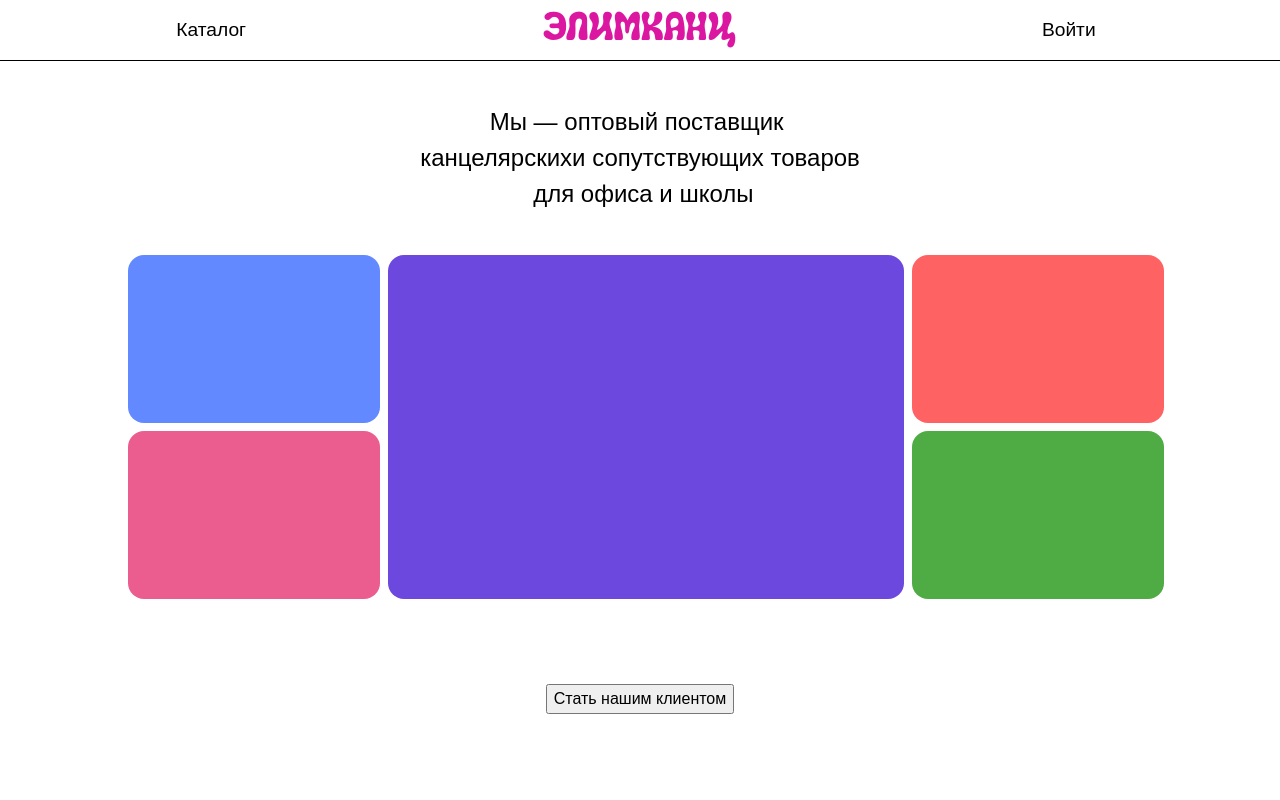
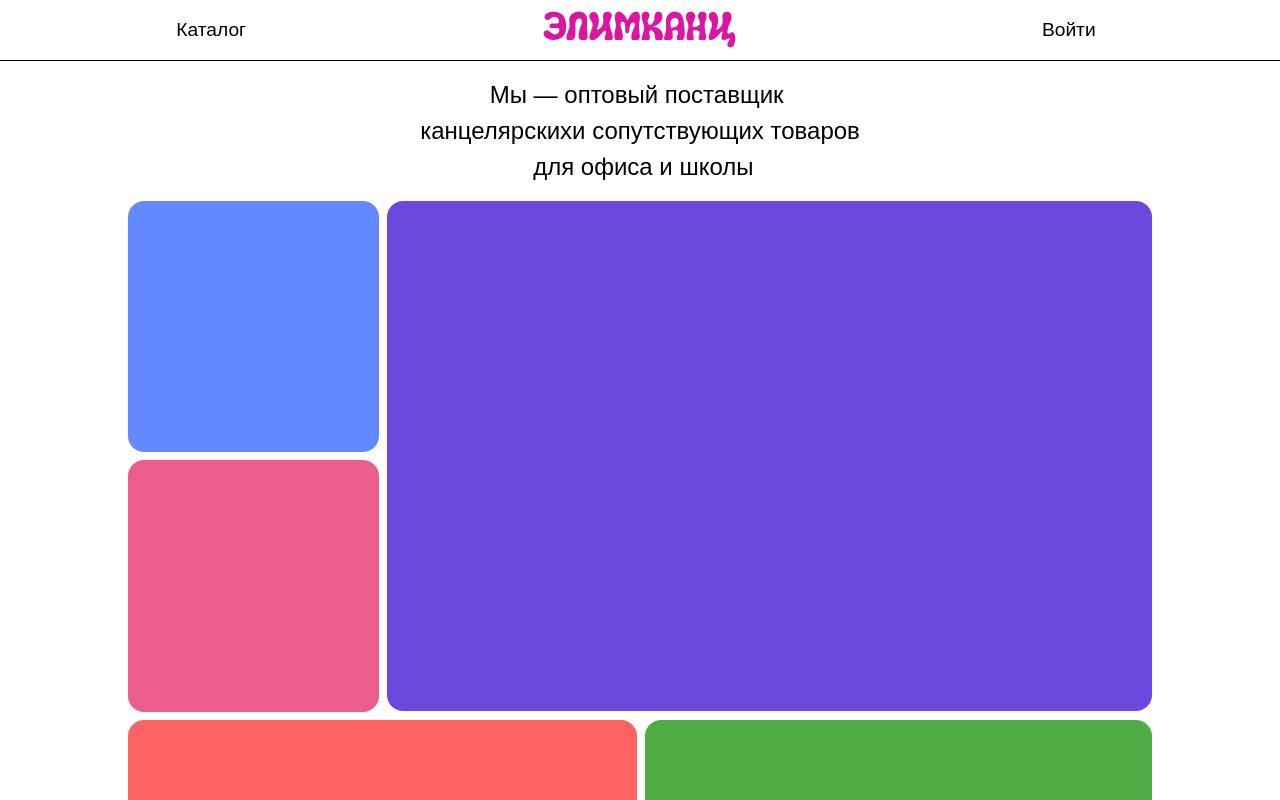
Before and after one commit to Limrlina/pet-project, a React (Vite) app: page / in a window 1280 px wide. Shown: the top 800 px of the page. Built offline with nearby package versions, Linux system fonts and the light colour scheme.

Commit message:
fix: sale banners on mobile

```diff
--- a/src/pages/Home/Home.module.css
+++ b/src/pages/Home/Home.module.css
@@ -168,3 +168,56 @@
         background-color: #4FAB44;
     }
 }
+
+/* iPhone (альбомный режим) */
+@media only screen and (orientation: landscape) and (min-device-width: 320px) and (max-device-width: 932px) {
+    .hero {
+        padding: 1rem 0;
+    }
+
+    .join-btn-container {
+        padding: 2rem 0;
+    }
+
+    .sales-container {
+        width: 80%;
+        aspect-ratio: auto;
+        grid-template-columns: repeat(4, 1fr);
+        grid-template-rows: repeat(4, 1fr);
+    }
+
+    .up-left {
+        grid-row: 1;
+        grid-column: 1;
+        background-color: #6289FF;
+        aspect-ratio: 1;
+    }
+
+    .down-left {
+        grid-row: 2;
+        grid-column: 1;
+        background-color: #EC5D8F;
+        aspect-ratio: 1;
+    }
+
+    .main {
+        grid-row: 1 / 3;
+        grid-column: 2 / 5;
+        background-color: #6D48DF;
+        aspect-ratio: 3 / 2;
+    }
+
+    .up-right {
+        grid-row: 3 / 5;
+        grid-column: 1 / 3;
+        background-color: #FF6262;
+        aspect-ratio: 1;
+    }
+
+    .down-right {
+        grid-row: 3 / 5;
+        grid-column: 3 / 5;
+        background-color: #4FAB44;
+        aspect-ratio: 1;
+    }
+}
```
